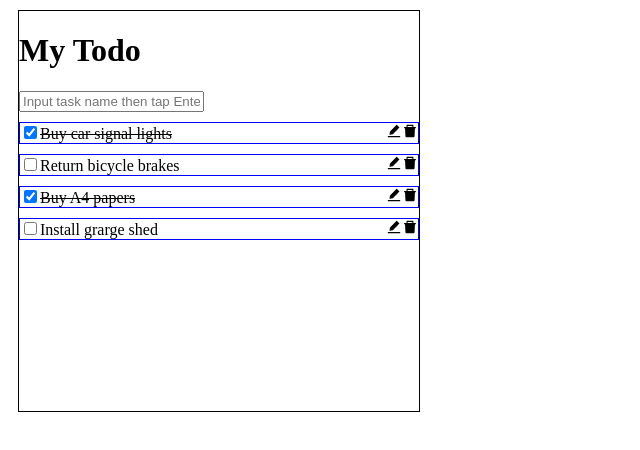
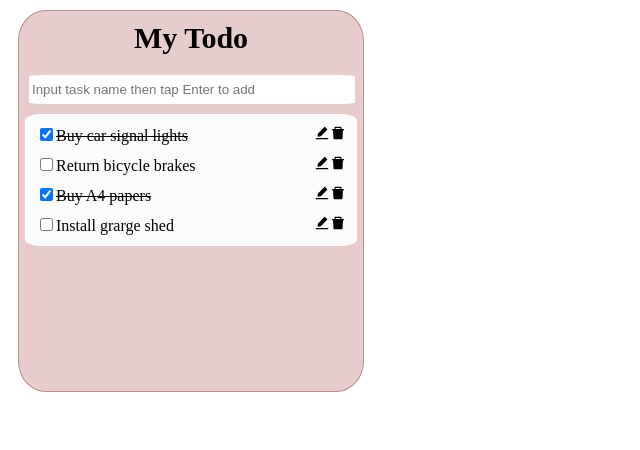
Before and after one commit to kayonchoi/Todo_Test, a React (Create React App) app in the folder my-app-fun/: page / in a window 1280 px wide. Shown: the top 450 px of the page, without its empty margins (0-640 px from the left). Built offline with nearby package versions, Linux system fonts and the light colour scheme.

Commit message:
스타일 수정

```diff
--- a/my-app-fun/src/App.js
+++ b/my-app-fun/src/App.js
@@ -2,7 +2,7 @@ import React, { useState } from 'react';
 import { useSelector, useDispatch } from 'react-redux';
 import TodoList from './componets/Todo/TodoList';
 import { insetList } from './store/modules/Todo';
-import { Body } from './Styled';
+import { Body, Input, Title } from './Styled';
 
 function App() {
   const list = useSelector((state) => state.handleActions);
@@ -23,10 +23,10 @@ function App() {
   return (
     <Body>
       <div>
-        <h1>My Todo</h1>
+        <Title>My Todo</Title>
       </div>
       <div>
-        <input type="text" value={inputValue} placeholder="Input task name then tap Enter to add"
+        <Input type="text" value={inputValue} placeholder="Input task name then tap Enter to add"
           onKeyPress={handleOnKeyPress} onChange={handleChage}
         />
       </div>
@@ -34,5 +34,4 @@ function App() {
     </Body>
   );
 }
-
 export default App;
--- a/my-app-fun/src/Styled.js
+++ b/my-app-fun/src/Styled.js
@@ -2,7 +2,21 @@ import styled from 'styled-components';
 
 export const Body = styled.div`
     margin: 10px;
-    width: 400px;
-    height: 400px;
-    border: 1px solid;
+    width: 344px;
+    height: 380px;
+    border: 1px solid #bb8d8d;
+    background: #e6cccc;
+    border-radius: 8%;
 `
+export const Input = styled.input`
+    margin: 10px;
+    width: 320px;
+    height: 25px;
+    border: 1px solid white;
+    border-radius: 5%;
+`
+export const Title = styled.h1`
+    margin: 10px;
+    font-size: 30px;
+    text-align : center;
+`
--- a/my-app-fun/src/componets/Todo/Styled.js
+++ b/my-app-fun/src/componets/Todo/Styled.js
@@ -1,13 +1,19 @@
 import styled, { css } from 'styled-components';
 
+
+export const ListWrap = styled.div`
+    border: 1px solid white;
+    width: 330px;
+    margin: 0px auto;
+    background: #fbfbfb;
+    border-radius: 5%;
+`
 export const Content = styled.div`
-    border: 1px solid blue;
-    margin-top: 10px;
+    margin: 10px;
 
     .TodoList-content-data{
         display: inline;
     }
-
     .TodoList-content-icon{
         float: right;
 
@@ -17,13 +23,11 @@ export const Content = styled.div`
     }
 
 `
-
 export const SpanLain = styled.span`
     ${({ btnCheck }) => btnCheck && css`
         text-decoration: line-through;
     `}
  `
-
 export const Button = styled.button`
     height : 20px;
     width : 63px;
--- a/my-app-fun/src/componets/Todo/TodoList.js
+++ b/my-app-fun/src/componets/Todo/TodoList.js
@@ -1,10 +1,10 @@
 import React from 'react';
 import TodoInfo from './TodoInfo';
-import { Content } from './Styled';
+import { ListWrap ,Content } from './Styled';
 
 function TodoList({ list }) {
     return (
-        <div className='TodoList-view'>
+        <ListWrap>
             {list.map((data) =>
                 <Content key={data.id}>
                     <div className="TodoList-content-data">
@@ -12,9 +12,7 @@ function TodoList({ list }) {
                     </div>
                 </Content>
             )}
-        </div>
+        </ListWrap>
     )
-
 }
-
 export default TodoList;
```
Also changed, not shown: my-app-fun/src/index.js (line endings or trailing spaces).
